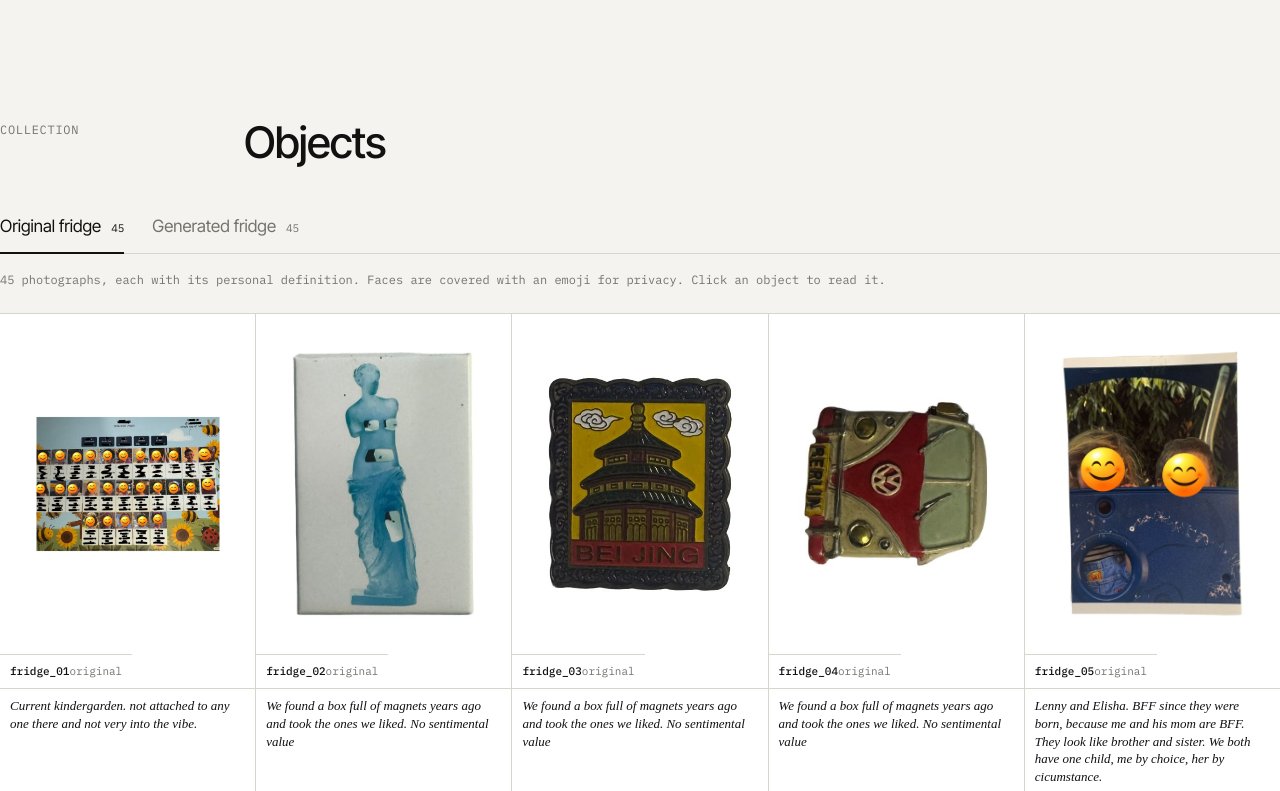
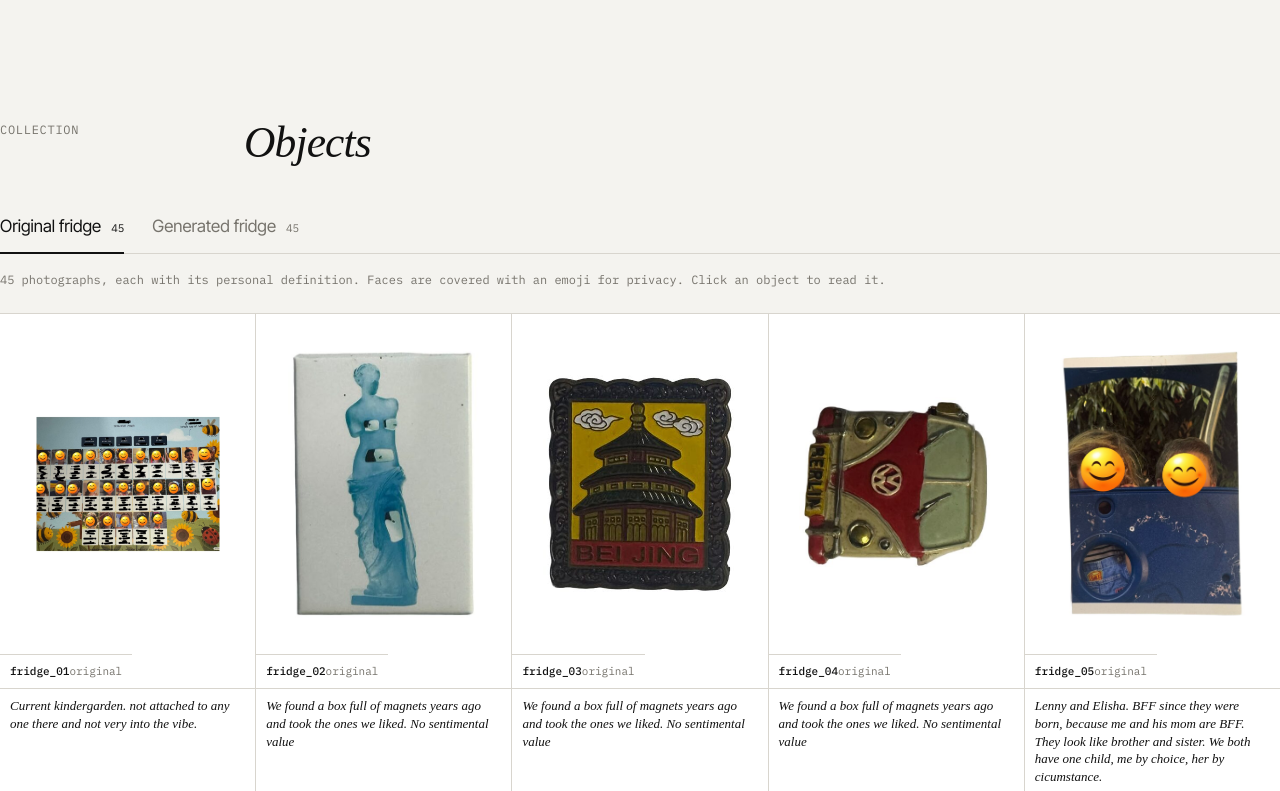
Before and after one commit to eaylis-ai/YaelShinkar_Latent.Space, a plain HTML site: page index.html in a window 1280 px wide. Shown: the part 2800-3591 px from the top of the page. Drawn offline with Linux system fonts and the light colour scheme.

Commit message:
Update index.html

```diff
--- a/index.html
+++ b/index.html
@@ -181,6 +181,7 @@
 
   .quote{font-family:"Times New Roman",Times,serif;font-weight:400;font-style:italic;font-size:clamp(38px,3.8vw,48px);line-height:1.08;letter-spacing:-.02em;width:100%;max-width:none;margin:0}
   .attr{margin-top:32px}
+  h2,.sec-head h2,.title h2,.opening-copy h2{font-family:"Times New Roman",Times,serif;font-style:italic}
 </style>
 </head>
 <body id="top">
```
